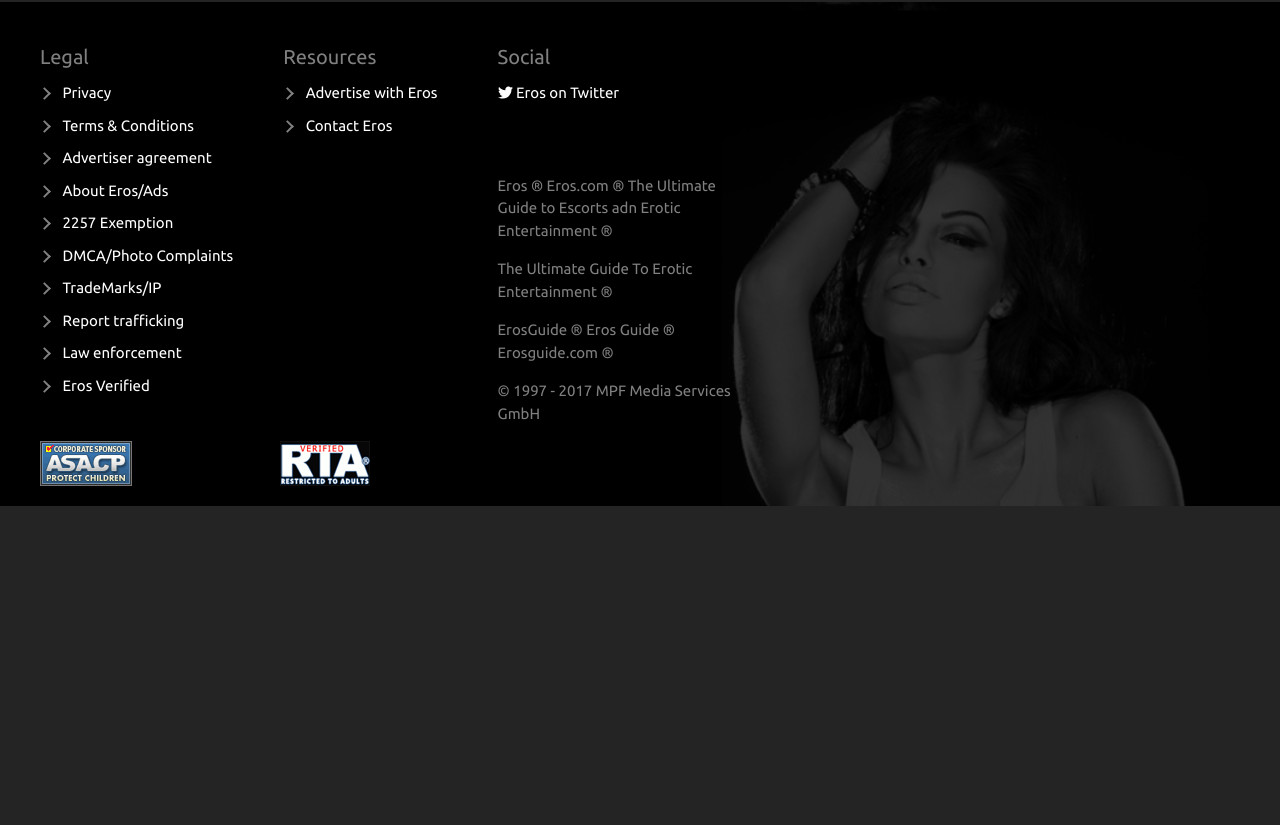
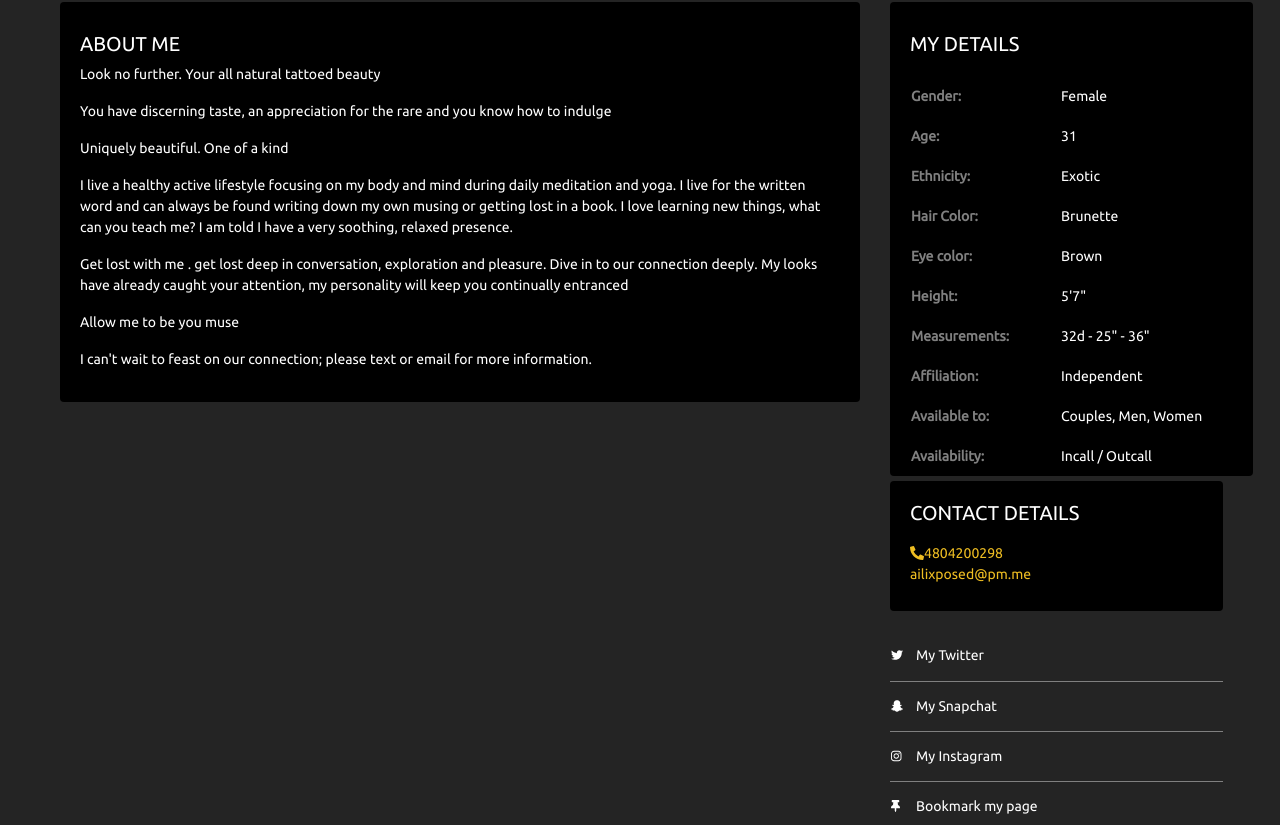
Before and after one commit to sengayire/Vituel-assistant-app, a React (Create React App) app: page /profile in a window 1280 px wide. Shown: the part 195-1020 px from the top of the page. Before the commit the page ends 800 px from the top, so only its background shows below. Built offline with nearby package versions, Linux system fonts and the light colour scheme.

Commit message:
create profile page

```diff
--- /dev/null
+++ b/src/assets/styles/about-escort.scss
@@ -0,0 +1,78 @@
+.about-escort-container {
+    display: flex;
+    color: white;
+    font-size: 14px;
+    .about-me{
+        margin-left: 60px;
+        background-color: black;
+        height: 400px;
+        width: 800px;
+        border-radius: 4px;
+        .about-me-container {
+            margin-right: 30px;
+            margin-left: 20px;
+            margin-top: 30px;
+        }
+    }
+    .my-details{
+        display:  flex;
+        flex-direction: column;
+        background-color: black;
+        margin-left: 30px;
+        border-radius: 4px;
+        .details-container{
+            margin-right: 30px;
+            margin-left: 20px;
+            margin-top: 30px;
+            table{
+                margin-right: 20px;
+                margin-top: 20px;
+                tr{
+                    height: 40px;
+                    th{
+                        width: 150px;
+                        color: gray;
+                    }
+                }
+            }
+        }
+
+    }
+    .social-media-links{
+        margin-right: 30px;
+        margin-left: 30px;
+        padding-top: 20px;
+        padding-bottom: 10px;
+            table{
+                height: auto;
+                width: 100%;
+                tr{
+                    height: 50px;
+                    border-bottom: 0.5px solid gray
+                }
+                th{
+                    width: 25px;
+                    font-size: 12px;
+                }
+            }
+    }
+    .contact-details-container {
+        margin-right: 30px;
+        margin-left: 30px;
+        margin-top: 5px;
+        background-color: black;
+        border-radius: 4px;
+        .contact-details {
+            margin-right: 30px;
+            margin-left: 20px;
+            padding-top: 20px;
+            padding-bottom: 10px;
+            h5{
+                padding-bottom: 10px;
+            }
+            span{
+                color: #eebd22;
+            }
+        }
+    }
+}
--- /dev/null
+++ b/src/components/AboutEscorts/AboutEscorts.js
@@ -0,0 +1,121 @@
+import React from 'react';
+import { FontAwesomeIcon } from '@fortawesome/react-fontawesome';
+import {  faThumbtack, faLink, faCheckCircle, faPhoneAlt } from '@fortawesome/free-solid-svg-icons';
+import { faTwitter, faSnapchatGhost, faInstagram } from '@fortawesome/free-brands-svg-icons'
+import '../../assets/styles/about-escort.scss'
+const AboutEscort = () => (
+    <div className="about-escort-container">
+      <div className="about-me">
+          <div className="about-me-container">
+          <h5>ABOUT ME</h5>
+         <div>
+             <p>Look no further. Your all natural tattoed beauty </p>
+             <p>You have discerning taste, an appreciation for the rare and you know how to indulge </p>
+             <p>Uniquely beautiful. One of a kind </p>
+             <p>I live a healthy active lifestyle focusing on my body and mind during daily meditation and yoga.
+                 I live for the written word and can always be found writing down my own musing or getting lost in a book.
+                  I love learning new things, what can you teach me? I am told I have a very soothing, relaxed presence.</p>
+                  <p>
+                      Get lost with me . get lost deep in conversation, exploration and pleasure.
+                      Dive in to our connection deeply. My looks have already caught your attention,
+                      my personality will keep you continually entranced
+                  </p>
+                  <p>
+                      Allow me to be you muse
+                  </p>
+                  <p>
+                      I can't wait to feast on our connection; please text or email for more information.
+                  </p>
+         </div>
+          </div>
+
+      </div>
+      <div>
+      <div className="my-details">
+          <div className="details-container">
+          <h5>MY DETAILS</h5>
+ <table>
+  <tr>
+    <th>Gender:</th>
+    <td>Female</td>
+  </tr>
+  <tr>
+    <th>Age:</th>
+    <td>31</td>
+  </tr>
+  <tr>
+    <th>Ethnicity:</th>
+    <td>Exotic</td>
+  </tr>
+  <tr>
+    <th>Hair Color:</th>
+    <td>Brunette</td>
+  </tr>
+  <tr>
+    <th>Eye color:</th>
+    <td>Brown</td>
+  </tr>
+  <tr>
+    <th>Height:</th>
+    <td>5'7"</td>
+  </tr>
+  <tr>
+    <th>Measurements:</th>
+    <td>32d - 25" - 36"</td>
+  </tr>
+  <tr>
+    <th>Affiliation:</th>
+    <td>Independent</td>
+  </tr>
+  <tr>
+    <th>Available to:</th>
+    <td>Couples, Men, Women</td>
+  </tr>
+  <tr>
+    <th>Availability:</th>
+    <td>Incall / Outcall</td>
+  </tr>
+</table>
+ </div>
+      </div>
+      <div className="contact-details-container">
+          <div className="contact-details">
+              <h5>CONTACT DETAILS</h5>
+              <span><span><FontAwesomeIcon icon={faPhoneAlt} /></span><span>4804200298</span></span>
+              <span><p>ailixposed@pm.me</p></span>
+          </div>
+      </div>
+
+      <div className="social-media-links">
+      <table>
+  <tr>
+    <th><FontAwesomeIcon icon={faTwitter}/></th>
+    <td>My Twitter</td>
+  </tr>
+  <tr>
+    <th><FontAwesomeIcon icon={faSnapchatGhost} /> </th>
+    <td>My Snapchat</td>
+  </tr>
+  <tr>
+    <th> <FontAwesomeIcon icon={faInstagram} /></th>
+    <td>My Instagram</td>
+  </tr>
+  <tr>
+    <th><FontAwesomeIcon icon={faThumbtack} /></th>
+    <td>Bookmark my page</td>
+  </tr>
+  <tr>
+    <th><FontAwesomeIcon icon={faLink} /></th>
+    <td>view direct link</td>
+  </tr>
+  <tr>
+    <th><FontAwesomeIcon icon={faCheckCircle} /></th>
+    <td>Eros Verified</td>
+  </tr>
+  </table>
+      </div>
+      </div>
+    </div>
+)
+
+export default AboutEscort;
--- /dev/null
+++ b/src/components/AboutEscorts/index.js
@@ -0,0 +1,4 @@
+import AboutEscorts from './AboutEscorts';
+
+
+export default AboutEscorts;
--- a/src/components/Footer/Footer.js
+++ b/src/components/Footer/Footer.js
@@ -4,7 +4,6 @@
 import { faTwitter } from '@fortawesome/free-brands-svg-icons'
 import rtaLogo from '../../assets/images/rta.png'
 import splashAsacp from '../../assets/images/splashAsacp.gif'
-// import footerBg from '../../assets/images/footer-bg.png';
 
 const Footer = () => (
     <div className="footer-items-container">
--- a/src/components/ProfileWrapper/ProfileWrapper.js
+++ b/src/components/ProfileWrapper/ProfileWrapper.js
@@ -1,6 +1,7 @@
 import React from 'react';
 import ImageSlider from '../ImageSlider';
 import '../../assets/styles/profile-wrapper.scss';
+import AboutEscort from '../AboutEscorts/AboutEscorts';
 const ProfileWrapper = () => {
     return(
     <div className="profile-container">
@@ -32,6 +33,9 @@
           <div className="image-slider-container">
             <ImageSlider />
           </div>
+          <div className="about-escort">
+  <AboutEscort />
+          </div>
       </div>
     )
 }
```
